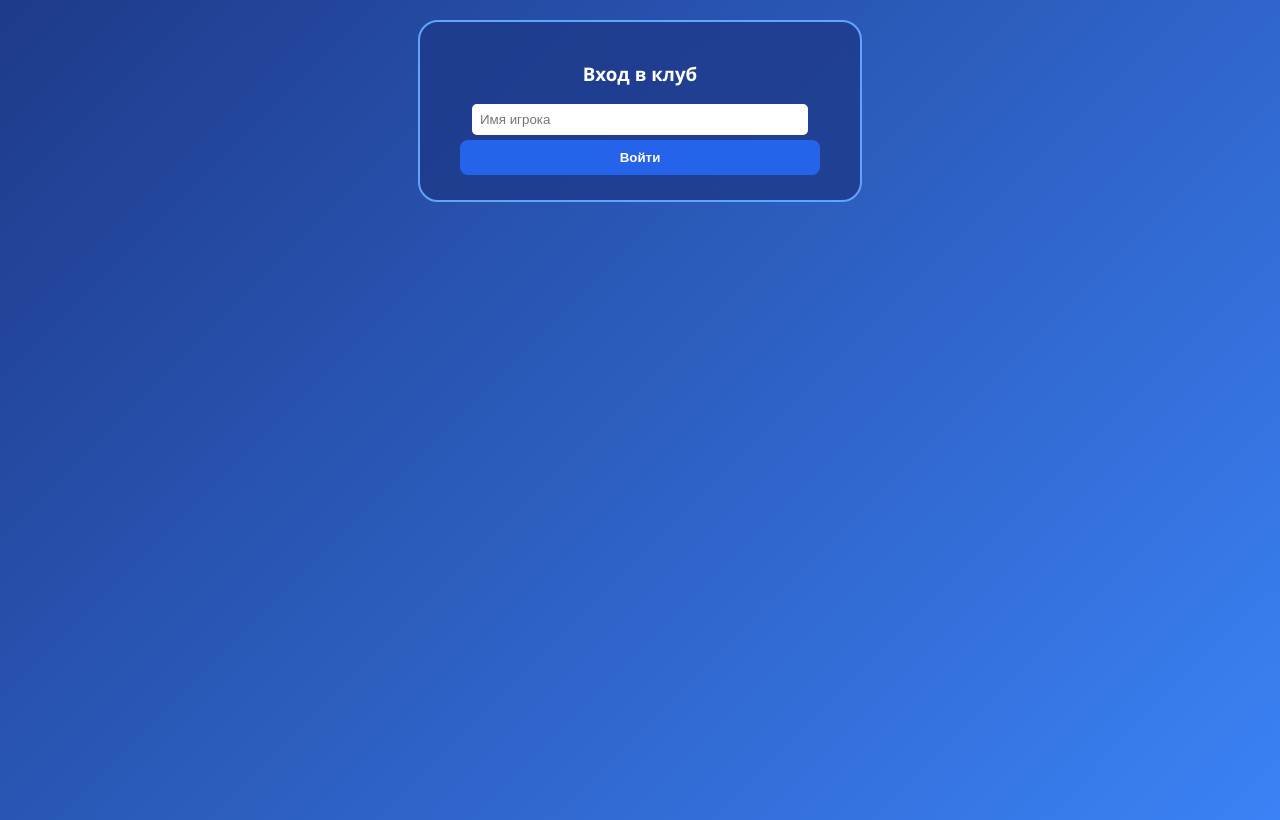
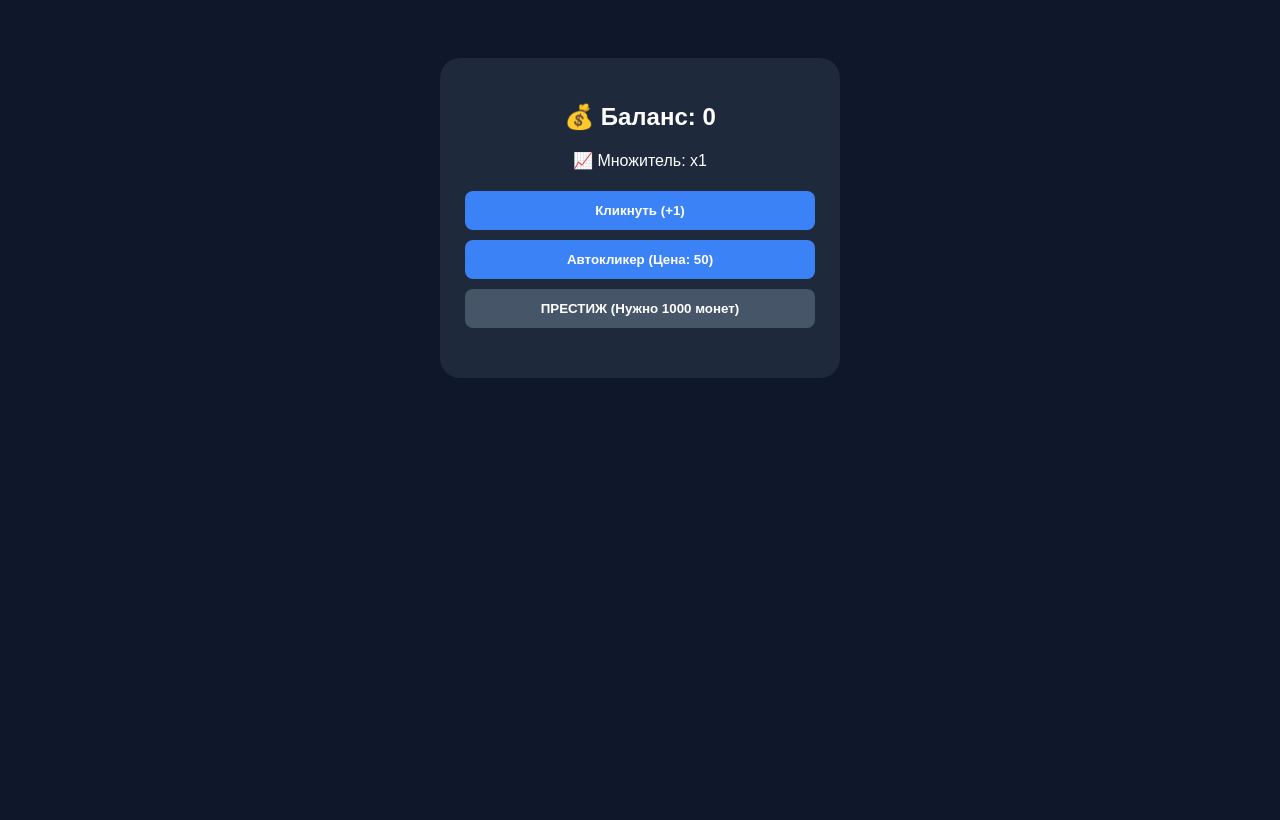
Before and after one commit to Barkamol12/Money-incremental, a plain HTML site: page index.html in a window 1280 px wide. Drawn offline with Linux system fonts and the light colour scheme; no server answers.

Commit message:
Update index.html

```diff
--- a/index.html
+++ b/index.html
@@ -1,74 +1,56 @@
 <!DOCTYPE html>
 <html>
 <head>
-    <meta charset="UTF-8">
-    <title>Football Manager Pro</title>
+    <title>Perfect Incremental</title>
     <script src="https://www.gstatic.com/firebasejs/8.10.1/firebase-app.js"></script>
     <script src="https://www.gstatic.com/firebasejs/8.10.1/firebase-database.js"></script>
     <style>
-        body { text-align: center; font-family: 'Segoe UI', sans-serif; background: linear-gradient(135deg, #1e3a8a, #3b82f6); color: white; min-height: 100vh; margin: 0; padding-top: 20px; }
-        .box { background: rgba(30, 58, 138, 0.8); padding: 20px; border-radius: 20px; width: 400px; margin: 0 auto; border: 2px solid #60a5fa; backdrop-filter: blur(10px); }
-        button { margin: 5px; padding: 10px; cursor: pointer; border-radius: 8px; border: none; background: #2563eb; color: white; font-weight: bold; width: 90%; }
-        .leaderboard { margin-top: 15px; text-align: left; background: rgba(0,0,0,0.2); padding: 10px; border-radius: 10px; }
+        body { background: #0f172a; color: white; font-family: sans-serif; display: flex; justify-content: center; }
+        .game-box { background: #1e293b; padding: 25px; border-radius: 20px; width: 350px; text-align: center; margin-top: 50px; }
+        button { width: 100%; padding: 12px; margin: 5px 0; border: none; border-radius: 8px; cursor: pointer; background: #3b82f6; color: white; font-weight: bold; }
+        button:disabled { background: #475569; }
     </style>
 </head>
 <body>
-    <div id="auth" class="box">
-        <h3>Вход в клуб</h3>
-        <input type="text" id="nick" placeholder="Имя игрока" style="padding: 8px; border-radius: 5px; border: none; width: 80%;">
-        <button onclick="login()">Войти</button>
-    </div>
-    <div id="game" class="box" style="display:none;">
-        <h2 id="name"></h2>
-        <p>💰 Монеты: <span id="coins">0</span></p>
-        <button onclick="showLeaderboard()">Показать таблицу лидеров</button>
-        <div id="leaderboardDiv" class="leaderboard" style="display:none;"></div>
-        <hr>
-        <button onclick="clickTrain()">Тренироваться</button>
-        <button onclick="upgradeClick()">Улучшить клик (100 монет)</button>
-        <button onclick="playMatch('barca')">Barcelona (100 трен.)</button>
+    <div id="game" class="game-box">
+        <h2>💰 Баланс: <span id="coins">0</span></h2>
+        <p>📈 Множитель: x<span id="mult">1</span></p>
+        <button onclick="manualClick()">Кликнуть (+1)</button>
+        <button id="buyAuto" onclick="buyAuto()">Автокликер (Цена: 50)</button>
+        <button id="prestige" onclick="prestige()" disabled>ПРЕСТИЖ (Нужно 1000 монет)</button>
+        <div id="leaderboard" style="margin-top:20px; font-size: 12px;"></div>
     </div>
     <script>
         firebase.initializeApp({databaseURL: "https://money-incremental-default-rtdb.firebaseio.com"});
         const db = firebase.database();
-        let myNick = "", data = {coins: 0, training: 0, clickPower: 1};
+        let data = { coins: 0, autoCount: 0, prestigeMult: 1 };
+        let nick = "Player_" + Math.floor(Math.random()*1000);
 
-        function login() {
-            myNick = document.getElementById('nick').value.trim();
-            if(!myNick) return;
-            document.getElementById('auth').style.display = 'none';
-            document.getElementById('game').style.display = 'block';
-            document.getElementById('name').innerText = "Клуб: " + myNick;
-            db.ref('players/' + myNick).on('value', (s) => {
-                if(s.exists()) data = s.val();
-                document.getElementById('coins').innerText = Math.floor(data.coins);
-            });
+        function manualClick() { data.coins += data.prestigeMult; updateUI(); }
+
+        function buyAuto() {
+            let cost = 50 * Math.pow(1.15, data.autoCount);
+            if(data.coins >= cost) { data.coins -= cost; data.autoCount++; updateUI(); }
         }
 
-        function showLeaderboard() {
-            let div = document.getElementById('leaderboardDiv');
-            div.style.display = 'block';
-            div.innerHTML = "Загрузка...";
-            db.ref('players').orderByChild('coins').limitToLast(5).once('value', (s) => {
-                div.innerHTML = "<h4>Топ 5 богачей:</h4>";
-                let players = [];
-                s.forEach(child => { players.push({name: child.key, coins: child.val().coins}); });
-                players.reverse().forEach((p, i) => {
-                    div.innerHTML += `${i+1}. ${p.name}: ${Math.floor(p.coins)} монет<br>`;
-                });
-            });
+        function prestige() {
+            if(data.coins >= 1000) {
+                data.prestigeMult += 1;
+                data.coins = 0; data.autoCount = 0;
+                updateUI();
+            }
         }
 
-        function clickTrain() { data.training += data.clickPower; updateDB(); }
-        function upgradeClick() { if(data.coins >= 100) { data.coins -= 100; data.clickPower++; updateDB(); } }
-        function playMatch(t) { if(t === 'barca' && data.training >= 100) { data.training -= 100; data.coins += 50; updateDB(); } }
-        function updateDB() { db.ref('players/' + myNick).set(data); }
+        function updateUI() {
+            document.getElementById('coins').innerText = Math.floor(data.coins);
+            document.getElementById('mult').innerText = data.prestigeMult;
+            document.getElementById('prestige').disabled = data.coins < 1000;
+            db.ref('players/' + nick).set(data);
+        }
 
         setInterval(() => {
-            if(myNick) {
-                data.coins += (data.playersCount || 0) * 0.5;
-                updateDB();
-            }
+            data.coins += (data.autoCount * 0.1) * data.prestigeMult;
+            updateUI();
         }, 1000);
     </script>
 </body>
```
